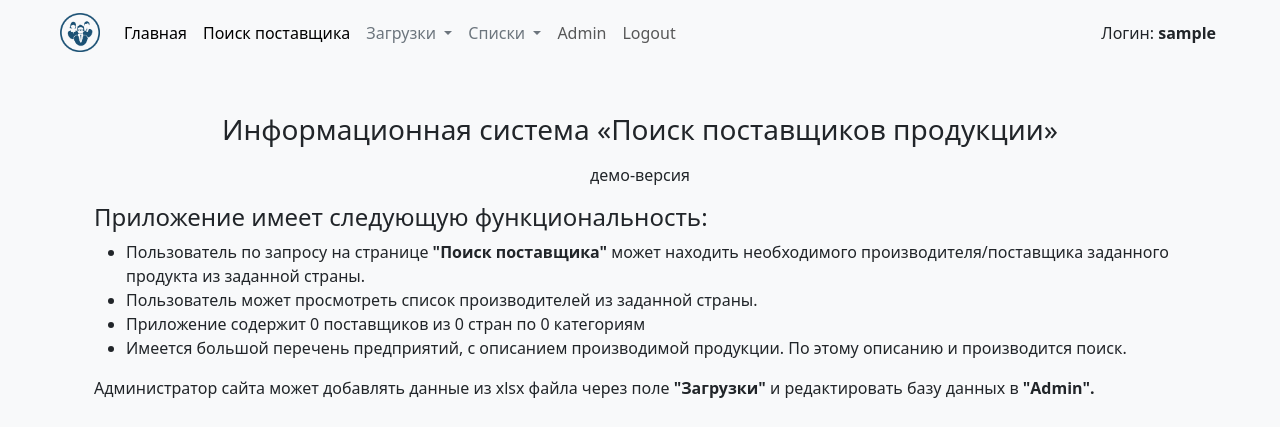
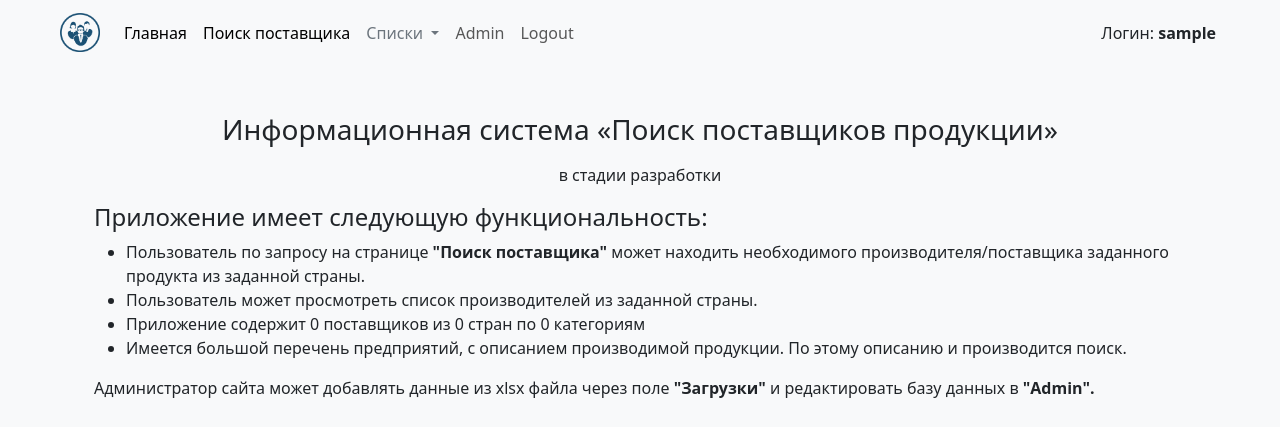
Before and after one commit to vasevyp/select_supplier, a Django app: page /main in a window 1280 px wide. Shown: the top 427 px of the page. Run offline with Django 5.2, Linux system fonts and the light colour scheme; the visitor is signed in with stand-in values (Sample User, id 1); data that the repository does not hold is empty; parts of the project's set-up code (start-up, migrations or seed data) failed here and were passed over; some libraries are stand-ins or nearby versions.

Commit message:
edit nav

```diff
--- a/primary/templates/primary/primary.html
+++ b/primary/templates/primary/primary.html
@@ -16,7 +16,7 @@
     <h3 class="text-center mt-5">Информационная система «Поиск поставщиков продукции»</h3>
 
 
-    <div class="text-center my-3">демо-версия</div>
+    <div class="text-center my-3">в стадии разработки</div>
 
     <div>
         <h4>Приложение имеет следующую функциональность: </h4>
--- a/templates/nav.html
+++ b/templates/nav.html
@@ -20,7 +20,7 @@
                 </li>
                 {% if request.user.is_superuser %}
 
-                <li class="nav-item dropdown">
+                <!-- <li class="nav-item dropdown">
                     <a class="nav-link dropdown-toggle text-secondary" href="#" id="navbarDropdownMenuLink"
                         role="button" data-bs-toggle="dropdown" aria-expanded="false">
                         Загрузки
@@ -32,7 +32,7 @@
 
 
                     </ul>
-                </li>
+                </li> -->
                 <li class="nav-item dropdown">
                     <a class="nav-link dropdown-toggle text-secondary" href="#" id="navbarDropdownMenuLink"
                         role="button" data-bs-toggle="dropdown" aria-expanded="false">
```
